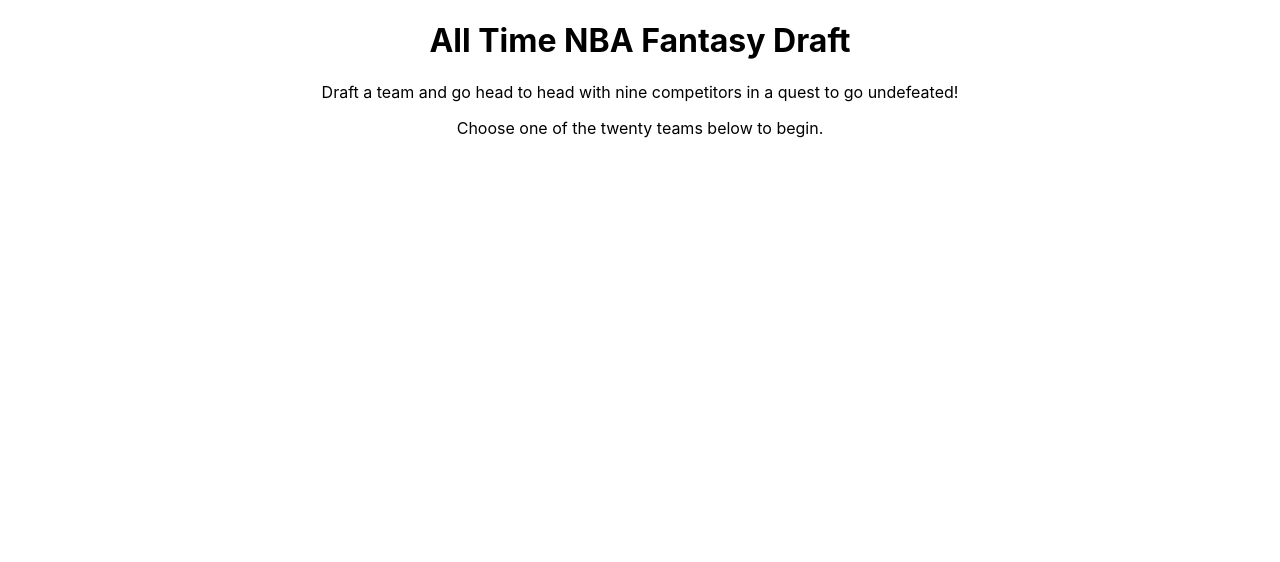
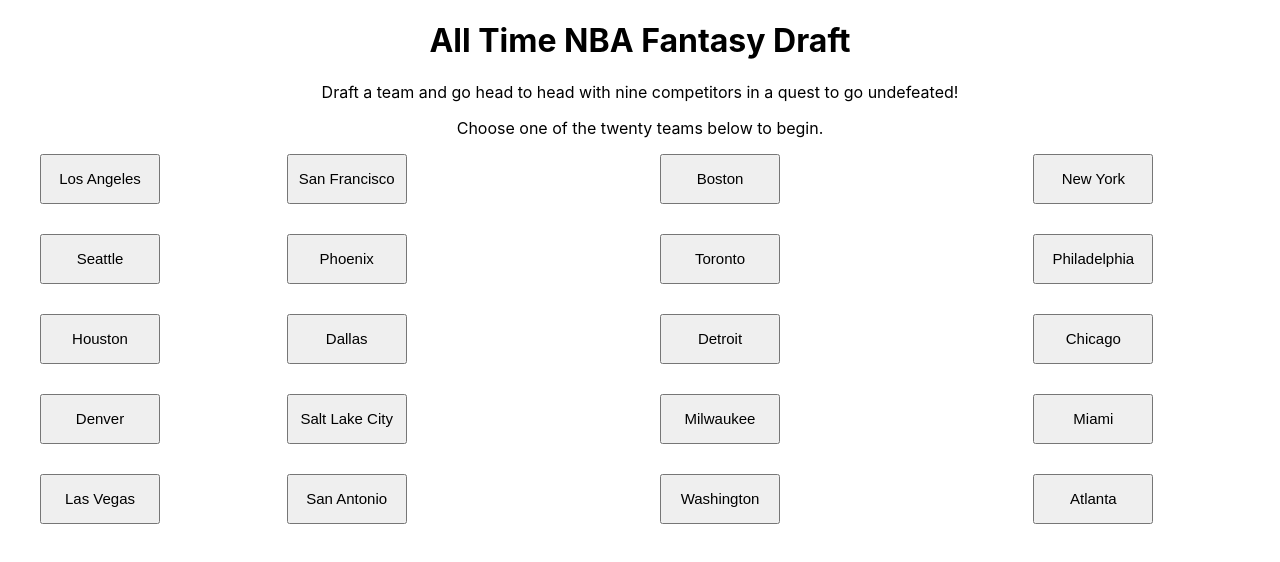
Before and after one commit to ssymonds17/nba-draft-app, a React (Create React App) app: page / in a window 1280 px wide. Shown: the top 562 px of the page. Built offline with nearby package versions, Linux system fonts and the light colour scheme.

Commit message:
Added TeamSelection file, TeamData file and printed list of selectable teams. {WIP}

```diff
--- a/src/App.js
+++ b/src/App.js
@@ -1,11 +1,13 @@
 import './App.css';
 import DraftBoard from './components/DraftBoard';
 import Description from './components/Description';
+import TeamSelection from './components/TeamSelection';
 
 function App() {
   return (
     <div className="App">
       <Description />
+      <TeamSelection />
     </div>
   );
 }
--- a/src/components/DraftBoard.js
+++ b/src/components/DraftBoard.js
@@ -1,9 +1,9 @@
 import React from 'react';
 
-import Data from '../data/PlayerData.json';
+import PlayerData from '../data/PlayerData.json';
 
 export default function DraftBoard() {
- const data = Data;
+ const data = PlayerData;
  return <table>
   <thead>
    <tr>
--- /dev/null
+++ b/src/components/TeamSelection.js
@@ -0,0 +1,18 @@
+import React from 'react';
+
+import TeamData from '../data/TeamData.json';
+
+export default function TeamSelection() {
+ const data = TeamData;
+ return <div>
+  <ul style={{ display: "grid", gridTemplateColumns: "1fr repeat(3, 5fr)", listStyleType: "none", justifyContent: "space-between" }}>
+   {
+    data.map(team => (
+     <li key={team.id}>
+      <button style={{ width: "120px", height: "50px", marginBottom: "30px", fontSize: "15px" }}>{team.city}</button>
+     </li>
+    ))
+   }
+  </ul>
+ </div>
+}
--- /dev/null
+++ b/src/data/TeamData.json
@@ -0,0 +1,102 @@
+[
+ {
+  "city": "Los Angeles",
+  "conference": "Western",
+  "id": 1
+ },
+ {
+  "city": "San Francisco",
+  "conference": "Western",
+  "id": 2
+ },
+ {
+  "city": "Boston",
+  "conference": "Eastern",
+  "id": 11
+ },
+ {
+  "city": "New York",
+  "conference": "Eastern",
+  "id": 12
+ },
+ {
+  "city": "Seattle",
+  "conference": "Western",
+  "id": 3
+ },
+ {
+  "city": "Phoenix",
+  "conference": "Western",
+  "id": 4
+ },
+ {
+  "city": "Toronto",
+  "conference": "Eastern",
+  "id": 13
+ },
+ {
+  "city": "Philadelphia",
+  "conference": "Eastern",
+  "id": 14
+ },
+ {
+  "city": "Houston",
+  "conference": "Western",
+  "id": 5
+ },
+ {
+  "city": "Dallas",
+  "conference": "Western",
+  "id": 6
+ },
+ {
+  "city": "Detroit",
+  "conference": "Eastern",
+  "id": 15
+ },
+ {
+  "city": "Chicago",
+  "conference": "Eastern",
+  "id": 16
+ },
+ {
+  "city": "Denver",
+  "conference": "Western",
+  "id": 7
+ },
+ {
+  "city": "Salt Lake City",
+  "conference": "Western",
+  "id": 8
+ },
+ {
+  "city": "Milwaukee",
+  "conference": "Eastern",
+  "id": 17
+ },
+ {
+  "city": "Miami",
+  "conference": "Eastern",
+  "id": 18
+ },
+ {
+  "city": "Las Vegas",
+  "conference": "Western",
+  "id": 9
+ },
+ {
+  "city": "San Antonio",
+  "conference": "Western",
+  "id": 10
+ },
+ {
+  "city": "Washington",
+  "conference": "Eastern",
+  "id": 19
+ },
+ {
+  "city": "Atlanta",
+  "conference": "Eastern",
+  "id": 20
+ }
+]
```
Also changed, not shown: 1 other file (tests, documents, lock files or other folders).
